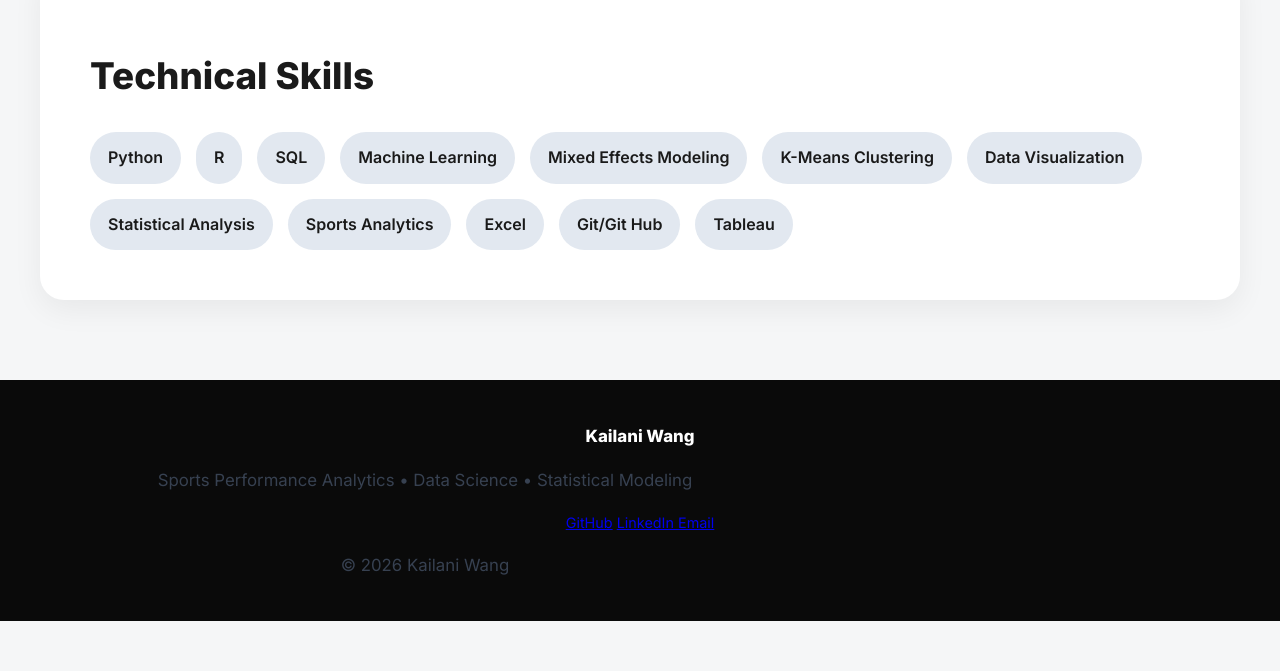
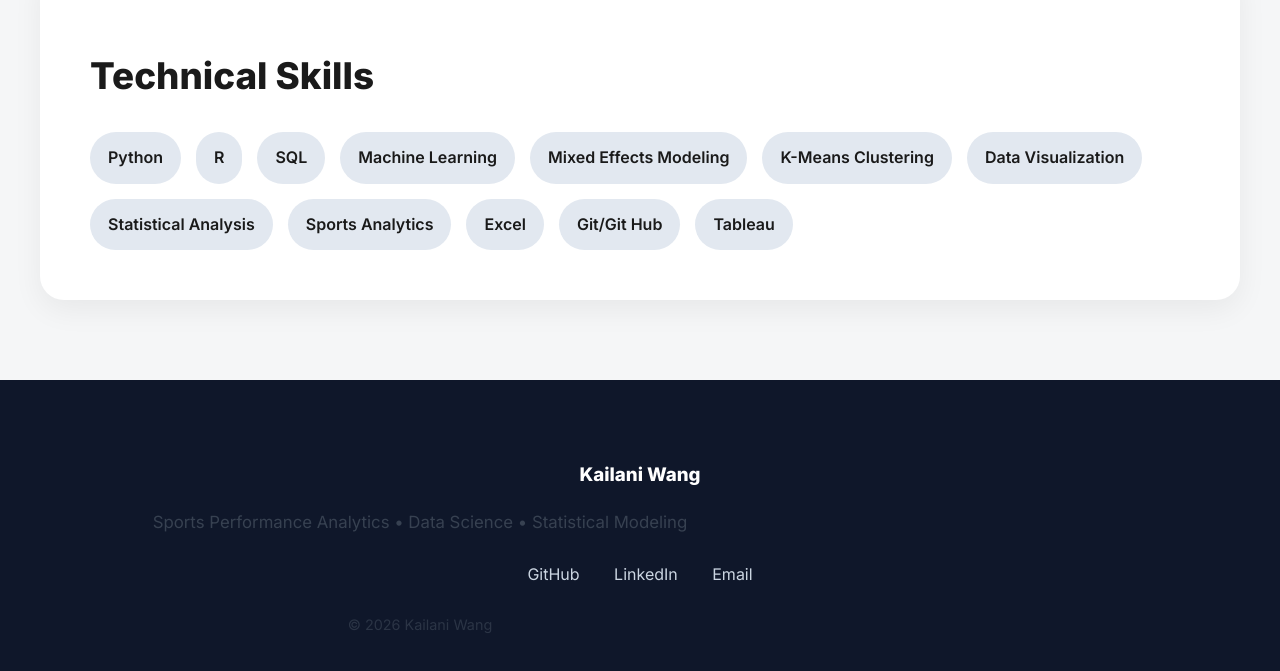
Before and after one commit to kwang9442/Data-Science-Portfolio, a plain HTML site: page index.html in a window 1280 px wide. Shown: the part 2912-3583 px from the top of the page. Before the commit the page ends 3533 px from the top, so only its background shows below. Drawn offline with Linux system fonts and the light colour scheme.

Commit message:
Update index.html

```diff
--- a/index.html
+++ b/index.html
@@ -92,11 +92,29 @@
             font-size: 0.95rem;
         }
         footer {
+            background: #0f172a;
+            color: white;
             text-align: center;
-            padding: 25px;
-            margin-top: 50px;
-            background: #0a0a0a;
+            padding: 60px 20px;
+            margin-top: 80px;
+        }
+
+        .footer-links {
+            margin: 25px 0;
+        }
+
+        .footer-links a {
+            color: #cbd5e1;
+            margin: 0 15px;
+            text-decoration: none;
+        }
+
+        .footer-links a:hover {
             color: white;
+        }
+
+        .copyright {
+            opacity: 0.7;
             font-size: 0.9rem;
         }
         .hero {
```
